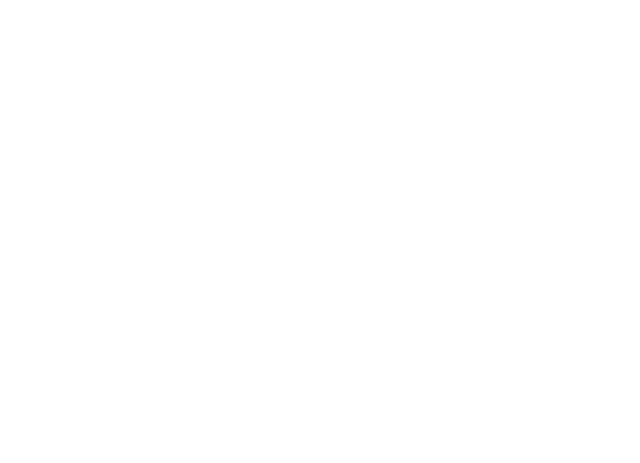
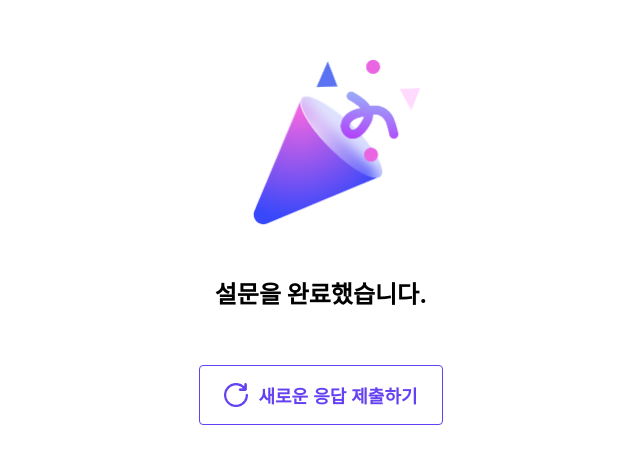
Before and after one commit to yejishin-hub/survey-pie, a React (Create React App) app: page /done/1 in a window 1280 px wide. Before the commit this address had no page. Shown: the part 153-616 px from the top of the page, without its empty margins (319-959 px from the left). Built offline with nearby package versions, Linux system fonts and the light colour scheme.

Commit message:
2026-02-23 React 14-1. 응답 완료 페이지 구현

```diff
--- a/src/App.js
+++ b/src/App.js
@@ -9,7 +9,7 @@
     <AppWrapper>
       <Box>
         <Routes>
-          <Route path="/done" element={<CompletionPage />} />
+          <Route path="/done/:surveyId" element={<CompletionPage />} />
           <Route path="/survey/:surveyId" element={<SurveyPage />}>
             <Route path=":step" element={<SurveyPage />} />
           </Route>
--- a/src/components/ActionButtons/index.js
+++ b/src/components/ActionButtons/index.js
@@ -1,3 +1,4 @@
+import { useState } from 'react';
 import { useNavigate } from 'react-router-dom';
 import { useRecoilValue } from 'recoil';
 import styled from 'styled-components';
@@ -13,6 +14,7 @@
   const step = useStep();
   const surveyId = useSurveyId();
   const answers = useAnswers();
+  const [isPosting, setIsPosting] = useState(false);
   const questionsLength = useRecoilValue(questionsLengthState);
 
   const isLastStep = step === questionsLength - 1;
@@ -33,11 +35,20 @@
         <Button
           type="PRIMARY"
           onClick={() => {
-            postAnswers(surveyId, answers);
-            navigate('/done');
+            setIsPosting(true);
+            postAnswers(surveyId, answers)
+              .then(() => {
+                navigate(`/done/${surveyId}`);
+              })
+              .catch((err) => {
+                // console.log('Failed to submit answers:', err);
+                alert('에러가 발생했습니다. 다시 시도해주세요.');
+                setIsPosting(false);
+              });
           }}
+          disabled={isPosting}
         >
-          제출
+          {isPosting ? '제출 중입니다...' : '제출'}
         </Button>
       ) : (
         <Button
--- a/src/components/Button/index.js
+++ b/src/components/Button/index.js
@@ -10,13 +10,14 @@
 
 const Button = styled.button`
   padding: 16px 24px;
-  width: 200px;
+  min-width: 200px;
 
   color: ${({ type }) => colorMap[type].BUTTON.DEFAULT.COLOR};
   background: ${({ type }) => colorMap[type].BUTTON.DEFAULT.BACKGROUND};
   border-radius: 4px;
   border: none;
   font-weight: bold;
+  font-size: 18px;
 
   border: ${({ type }) =>
     type === 'TERTIARY'
--- a/src/pages/CompletionPage/index.js
+++ b/src/pages/CompletionPage/index.js
@@ -1,24 +1,47 @@
-// import testState from '../../stores/test/atom';
-import axios from 'axios';
-import { useRecoilValue } from 'recoil';
+import { useNavigate } from 'react-router-dom';
 import styled from 'styled-components';
 
-import testWithComma from '../../stores/test/testWithComma';
+import congrats from '../../assets/congrats.png';
+import reload from '../../assets/reload.png';
+import Button from '../../components/Button';
+import useSurveyId from '../../hooks/useSurveyId';
 
 function CompletionPage() {
-  const test = useRecoilValue(testWithComma);
+  const surveyId = useSurveyId();
+  const navigate = useNavigate();
 
-  // CORS 정책으로 막힘
-  // axios.get('https://www.google.com').then((res) => {
-
-  // [API 서버] https://github.com/hackurity01/survey-pie-server
-  axios.get('http://localhost:3001/surveys').then((res) => {
-    console.log('response: ', res.data);
-  });
-
-  return <CompletionPageContainer>{test}</CompletionPageContainer>;
+  return (
+    <CompletionPageContainer>
+      <img src={congrats} alt="congrats" width="209" height="204" />
+      <MidText>설문을 완료했습니다.</MidText>
+      <ReloadButton
+        type="TERTIARY"
+        onClick={() => {
+          navigate(`/survey/${surveyId}/0`);
+        }}
+      >
+        <img src={reload} alt="reload" width="24" height="24" />
+        새로운 응답 제출하기
+      </ReloadButton>
+    </CompletionPageContainer>
+  );
 }
 
-const CompletionPageContainer = styled.div``;
+const CompletionPageContainer = styled.div`
+  width: 100%;
+  text-align: center;
+`;
+const MidText = styled.div`
+  font-weight: bold;
+  font-size: 24px;
+  line-height: 28px;
+  margin-top: 16px;
+  margin-bottom: 56px;
+`;
+const ReloadButton = styled(Button)`
+  display: inline-flex;
+  align-items: center;
+  gap: 10px;
+`;
 
 export default CompletionPage;
--- a/src/services/postAnswers.js
+++ b/src/services/postAnswers.js
@@ -1,7 +1,7 @@
 import mainApi from './apis/mainApi';
 
 function postAnswers(surveyId, data) {
-  mainApi.post('/answers', { surveyId, data });
+  return mainApi.post('/answers', { surveyId, data });
 }
 
 export default postAnswers;
--- a/src/stores/test/atom.js
+++ /dev/null
@@ -1,8 +0,0 @@
-import { atom } from 'recoil';
-
-const testState = atom({
-  key: 'testState',
-  default: ['a', 'b', 'c', 'd', 'e'],
-});
-
-export default testState;
--- a/src/stores/test/testWithComma.js
+++ /dev/null
@@ -1,14 +0,0 @@
-import { selector } from 'recoil';
-
-import testState from './atom';
-
-const testWithComma = selector({
-  key: 'testWithComma',
-  get: ({ get }) => {
-    const abcdArr = get(testState);
-
-    return abcdArr.join(',');
-  },
-});
-
-export default testWithComma;
```
Also changed, not shown: src/assets/congrats.png (added), src/assets/reload.png (added).
